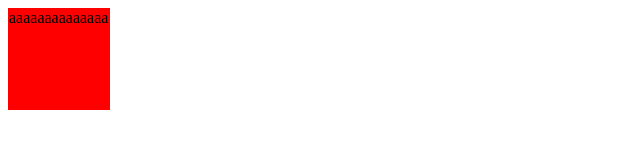
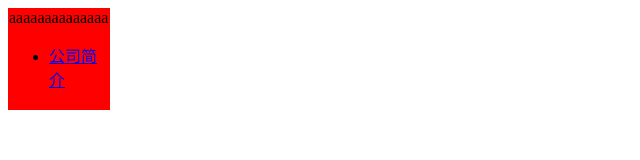
Before and after one commit to btsheqiang/moveweb, a plain HTML site: page index.html in a window 1280 px wide. Shown: the whole page, without its empty margins (0-640 px from the left). Drawn offline with Linux system fonts and the light colour scheme.

Commit message:
commit_4

```diff
--- a/index.html
+++ b/index.html
@@ -11,6 +11,9 @@
 <body>
   <div class="box">
        aaaaaaaaaaaaaa
+       <ul>
+       	<li><a href="#">公司简介</a></li>
+       </ul>
   </div>
 </body>
 </html>
```
